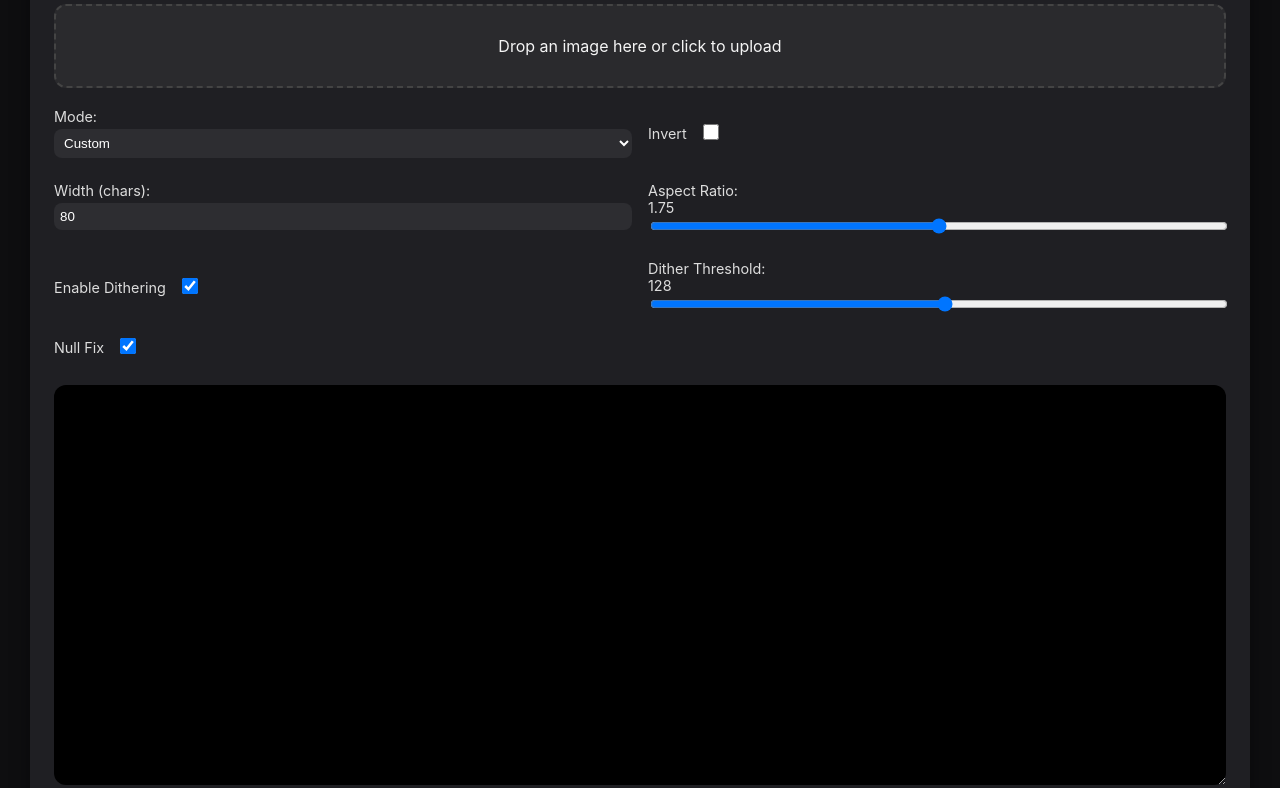
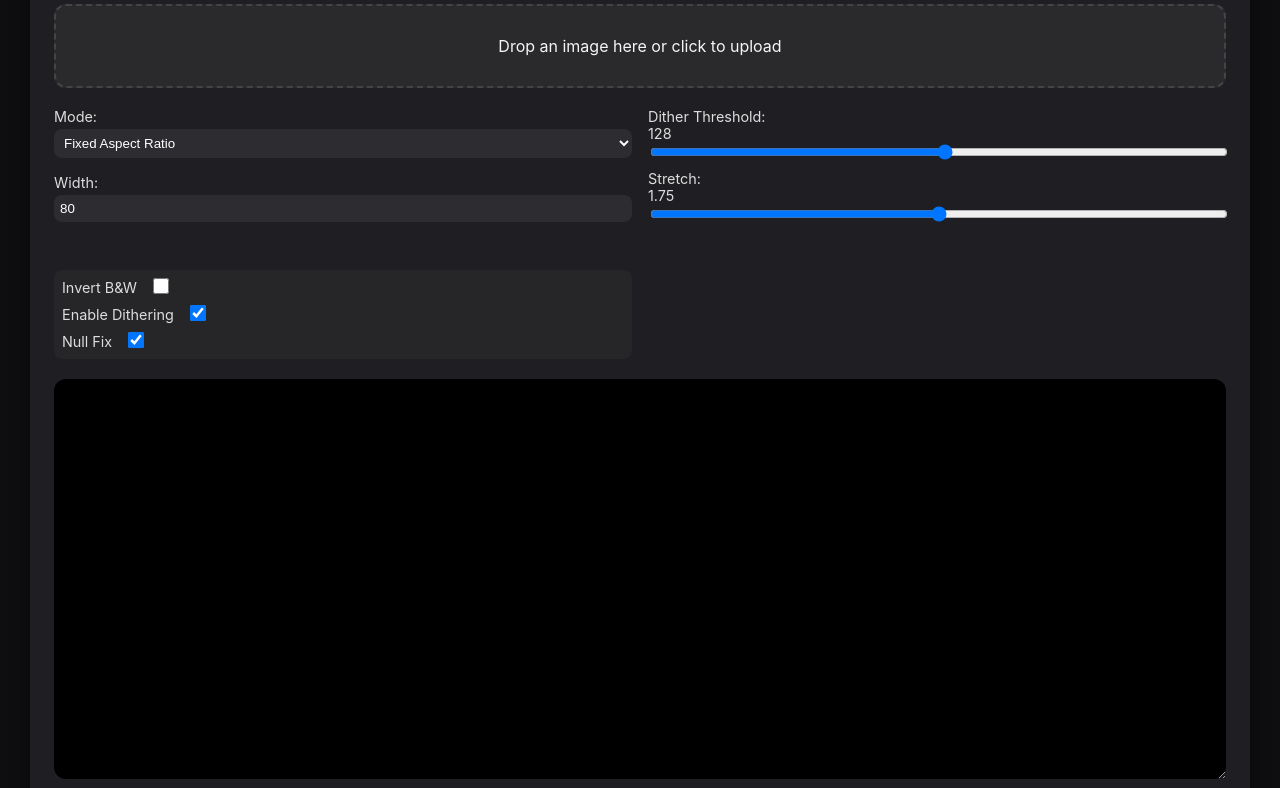
Before and after one commit to ggez89/img2braille, a plain HTML site: page index.html in a window 1280 px wide. Shown: the part 101-889 px from the top of the page. Drawn offline with Linux system fonts and the light colour scheme.

Commit message:
Update index.html

```diff
--- a/index.html
+++ b/index.html
@@ -2,7 +2,7 @@
 <html lang="en">
 <head>
   <meta charset="UTF-8">
-  <title>Braille Image Converter</title>
+  <title>Image to Braille</title>
   <style>
     body {
       font-family: -apple-system, BlinkMacSystemFont, "Segoe UI", Roboto, sans-serif;
@@ -53,7 +53,7 @@
       grid-template-columns: 1fr 1fr;
       gap: 16px;
       margin-bottom: 20px;
-      min-height: 120px;
+      min-height: 200px;
     }
 
     #controls label {
@@ -69,6 +69,7 @@
       flex-direction: row !important;
       align-items: center;
       gap: 8px;
+      margin-bottom: 4px;
     }
 
     .inline-control input[type="checkbox"] {
@@ -101,6 +102,40 @@
       grid-template-columns: 1fr 1fr;
       gap: 12px;
       margin-top: 8px;
+    }
+
+    #checkboxGroup {
+      display: flex;
+      flex-direction: column;
+      gap: 8px;
+      padding: 8px;
+      background: #262629;
+      border-radius: 8px;
+      margin-top: 8px;
+    }
+
+    #checkboxGroup .checkbox-label {
+      font-size: 0.9rem;
+      color: #ddd;
+      margin: 0;
+    }
+
+    .mode-and-resolution {
+      display: flex;
+      flex-direction: column;
+      gap: 8px;
+    }
+
+    .resolution-group {
+      min-height: 80px;
+      position: relative;
+    }
+
+    .resolution-content {
+      position: absolute;
+      top: 0;
+      left: 0;
+      right: 0;
     }
 
     #preview {
@@ -160,31 +195,29 @@
 </head>
 <body>
   <div class="container">
-    <h2>Braille Image Converter</h2>
+    <h2>Image to Braille</h2>
 
     <div id="drop">Drop an image here or click to upload</div>
 
     <div id="controls">
+      <div class="mode-and-resolution">
         <label>
           Mode:
           <select id="mode">
-          <option value="custom">Custom</option>
-          <option value="twitch">Twitch</option>
+            <option value="custom">Fixed Aspect Ratio</option>
+            <option value="twitch">Custom Resolution</option>
           </select>
         </label>
 
-      <label class="inline-control">
-        Invert
-        <input type="checkbox" id="invert">
-      </label>
-
-      <div id="resolutionControls">
-        <label id="customWidthLabel">
-          Width (chars):
+        <div class="resolution-group">
+          <div id="fixedAspectResolution" class="resolution-content">
+            <label>
+              Width:
               <input type="number" id="width" value="80">
             </label>
-        <div id="twitchResolution" style="display: none;">
-          <label>Twitch Resolution:</label>
+          </div>
+          <div id="customResolution" class="resolution-content" style="display: none;">
+            <label>Custom Resolution:</label>
             <div class="resolution-controls">
               <input type="number" id="twitchWidth" value="28" placeholder="Width">
               <input type="number" id="twitchHeight" value="16" placeholder="Height">
@@ -192,25 +225,33 @@
           </div>
         </div>
 
-      <label id="aspectControl">
-        Aspect Ratio: <span id="aspectVal">1.75</span>
-        <input type="range" id="aspect" min="1.0" max="2.5" step="0.05" value="1.75">
+        <div id="checkboxGroup">
+          <label class="inline-control checkbox-label">
+            Invert B&W
+            <input type="checkbox" id="invert">
           </label>
-
-      <label class="inline-control">
+          <label class="inline-control checkbox-label">
             Enable Dithering
             <input type="checkbox" id="enableDither" checked>
           </label>
+          <label class="inline-control checkbox-label">
+            Null Fix
+            <input type="checkbox" id="nullFix" checked>
+          </label>
+        </div>
+      </div>
 
+      <div>
         <label id="ditherControl">
           Dither Threshold: <span id="ditherVal">128</span>
           <input type="range" id="dither" min="0" max="255" step="5" value="128">
         </label>
 
-      <label class="inline-control">
-        Null Fix
-        <input type="checkbox" id="nullFix" checked>
+        <label id="aspectControl">
+          Stretch: <span id="aspectVal">1.75</span>
+          <input type="range" id="aspect" min="1.0" max="2.5" step="0.05" value="1.75">
         </label>
+      </div>
     </div>
 
     <div id="preview"></div>
@@ -465,12 +506,12 @@
       if (!preview.textContent.trim()) return;
 
       if (mode === "twitch") {
-        // Fixed 12pt font for Twitch mode (like Twitch chat)
+        // Fixed 12pt font for Custom Resolution mode (like Twitch chat)
         preview.style.fontSize = "12pt";
         return;
       }
 
-      // Custom mode: scale to fit the container optimally
+      // Fixed Aspect Ratio mode: scale to fit the container optimally
       const containerWidth = preview.clientWidth - 32; // Account for padding
       const containerHeight = preview.clientHeight - 32;
 
@@ -506,12 +547,12 @@
       const mode = document.getElementById("mode").value;
 
       if (mode === "twitch") {
-        document.getElementById("customWidthLabel").style.display = "none";
-        document.getElementById("twitchResolution").style.display = "block";
+        document.getElementById("fixedAspectResolution").style.display = "none";
+        document.getElementById("customResolution").style.display = "block";
         document.getElementById("aspectControl").style.display = "none";
       } else {
-        document.getElementById("customWidthLabel").style.display = "flex";
-        document.getElementById("twitchResolution").style.display = "none";
+        document.getElementById("fixedAspectResolution").style.display = "block";
+        document.getElementById("customResolution").style.display = "none";
         document.getElementById("aspectControl").style.display = "flex";
       }
     }
```
Lines whose indentation alone changed are shown as unchanged.
